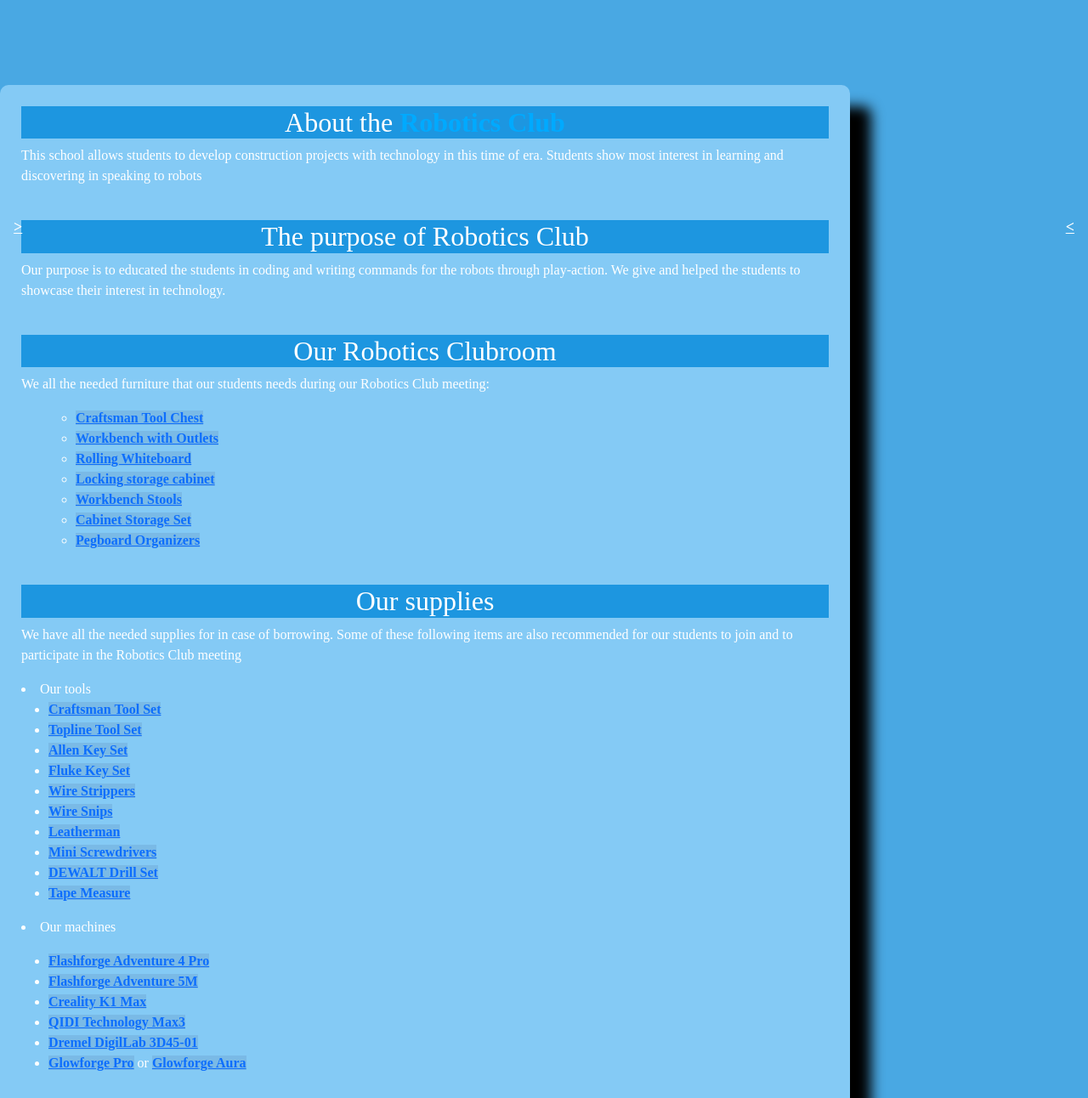
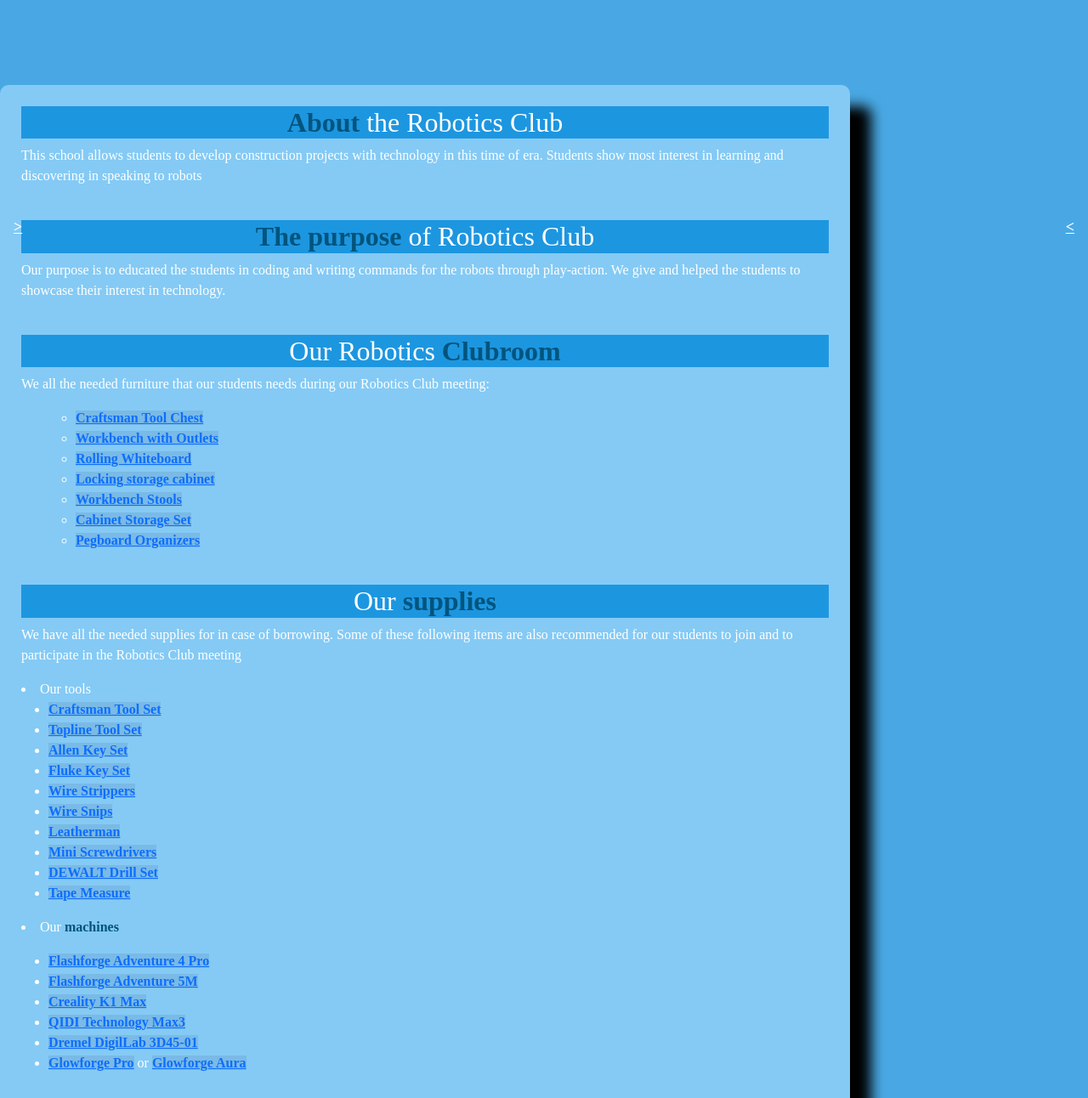
Before and after one commit to SvenGabrielle109/Fairview_ICT9Topaz_Q2Quiz2_Damondamon_Gabrielle, a plain HTML site: page page2.html in a window 1280 px wide. Shown: the part 140-1432 px from the top of the page at 85% size. Drawn offline with nearby package versions, Linux system fonts and the light colour scheme.

Commit message:
Update page2.html

```diff
--- a/page2.html
+++ b/page2.html
@@ -97,15 +97,15 @@
 
 	<br>
 	<div class="container1">
-		<h2>About the <span style="font-weight: bold; color: #00aaff;">Robotics Club</span></h2>
+		<h2><span style="font-weight: bold; color: #01547d;">About</span> the Robotics Club</h2>
 		<p>This school allows students to develop construction projects with technology in this time of era. Students show most interest in learning and discovering in speaking to robots</p>
 
 		<br>
-		<h2>The purpose of Robotics Club</h2>
+		<h2><span style="font-weight: bold; color: #01547d;">The purpose</span> of Robotics Club</h2>
 		<p>Our purpose is to educated the students in coding and writing commands for the robots through play-action. We give and helped the students to showcase their interest in technology.</p>
 
 		<br>
-		<h2>Our Robotics Clubroom</h2>
+		<h2>Our Robotics <span style="font-weight: bold; color: #01547d;">Clubroom</span></h2>
 		<p>We all the needed furniture that our students needs during our Robotics Club meeting:</p>
 		<ol type="1">
 			<ul>
@@ -120,7 +120,7 @@
 		</ol>
 
 		<br>
-		<h2>Our supplies</h2>
+		<h2>Our <span style="font-weight: bold; color: #01547d;">supplies</span></h2>
 		<p>We have all the needed supplies for in case of borrowing. Some of these following items are also recommended for our students to join and to participate in the Robotics Club meeting</p>
 		<li>Our tools</li>
 		<ul type="sqaure">
@@ -136,7 +136,7 @@
 			<li><a href="https://amzn.to/3stE7Ay">Tape Measure</a></li>
 		</ul>
 
-		<li>Our machines</p>
+		<li>Our <span style="font-weight: bold; color: #01547d;">machines</span></p>
 		<ul type="sqaure">
 			<li><a href="https://amzn.to/3Mhyn3l">Flashforge Adventure 4 Pro</a></li>
 			<li><a href="https://amzn.to/3u3Lqza">Flashforge Adventure 5M</a></li>
```
